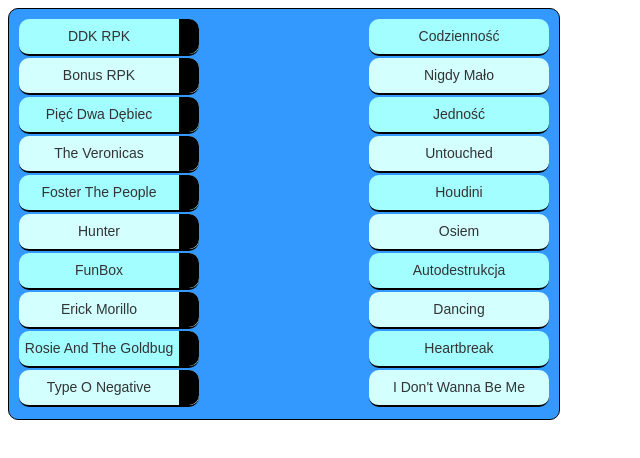
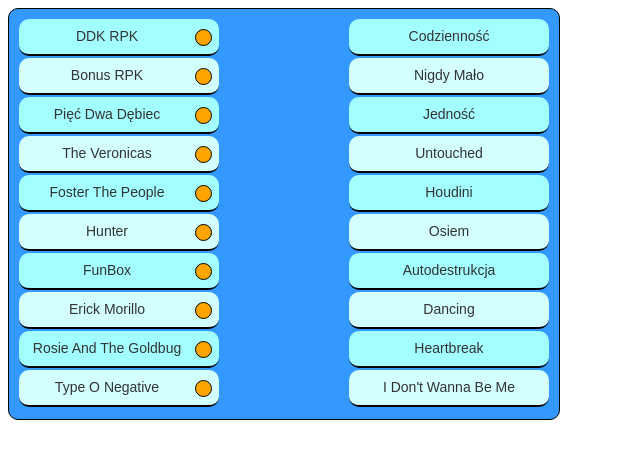
Before and after one commit to mikerow99/Polaczajka, a plain HTML site: page index.html in a window 1280 px wide. Shown: the whole page, without its empty margins (0-640 px from the left). Drawn offline with Linux system fonts and the light colour scheme.

Commit message:
circle fix!

```diff
--- a/style.css
+++ b/style.css
@@ -2,8 +2,8 @@ body { font-family: Arial; font-size: 14px; color: #333333; }
 #window{ display: block; width: 550px; height: 410px; background: #3399FF; border: 1px solid black; border-radius: 10px; }
 #artist{ display: inline-block; float: left; margin: 8px; }
 #track{ display: inline-block; float: right; margin: 8px; }
-.artist_n{ width: 180px; height: 35px; margin: 2px; background: #A3FFFF; line-height: 35px; text-align: center; border-bottom: 2px solid black; border-radius: 10px; }
-.artist_p{ width: 180px; height: 35px; margin: 2px; background: #D3FFFF; line-height: 35px; text-align: center; border-bottom: 2px solid black; border-radius: 10px; }
-.track_n{ width: 180px; height: 35px; margin: 2px; background: #A3FFFF; line-height: 35px; text-align: center; border-bottom: 2px solid black; border-radius: 10px; }
-.track_p{ width: 180px; height: 35px; margin: 2px; background: #D3FFFF; line-height: 35px; text-align: center; border-bottom: 2px solid black; border-radius: 10px; }
-.black_a{ display: inline; float: right; width: 20px; height: 35px; background: black; border-radius: 0px 10px 10px 0px; }
+.artist_n{ width: 200px; height: 35px; margin: 2px; background: #A3FFFF; line-height: 35px; text-align: center; border-bottom: 2px solid black; border-radius: 10px; }
+.artist_p{ width: 200px; height: 35px; margin: 2px; background: #D3FFFF; line-height: 35px; text-align: center; border-bottom: 2px solid black; border-radius: 10px; }
+.track_n{ width: 200px; height: 35px; margin: 2px; background: #A3FFFF; line-height: 35px; text-align: center; border-bottom: 2px solid black; border-radius: 10px; }
+.track_p{ width: 200px; height: 35px; margin: 2px; background: #D3FFFF; line-height: 35px; text-align: center; border-bottom: 2px solid black; border-radius: 10px; }
+.black_a{ display: inline; float: right; width: 15px; height: 15px; margin: 10px 7px 0px 0px; background: orange; border: 1px solid black; border-radius: 15px 15px 15px 15px; }
```
